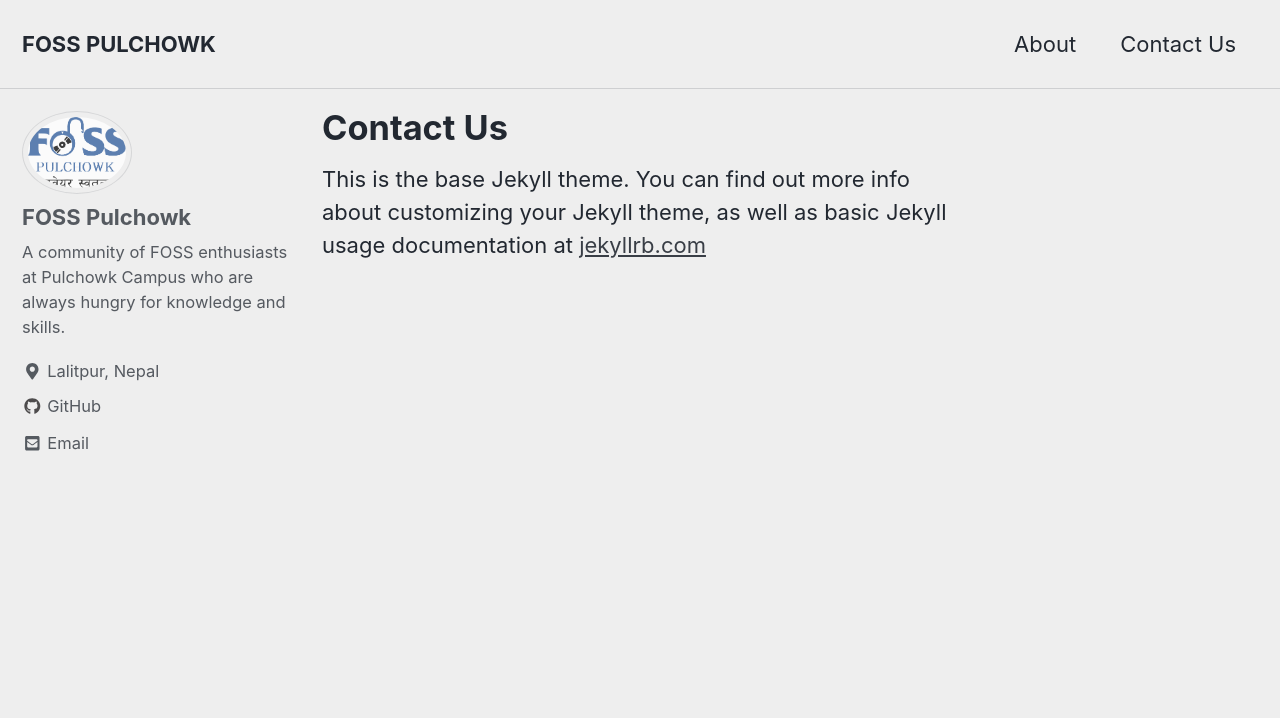
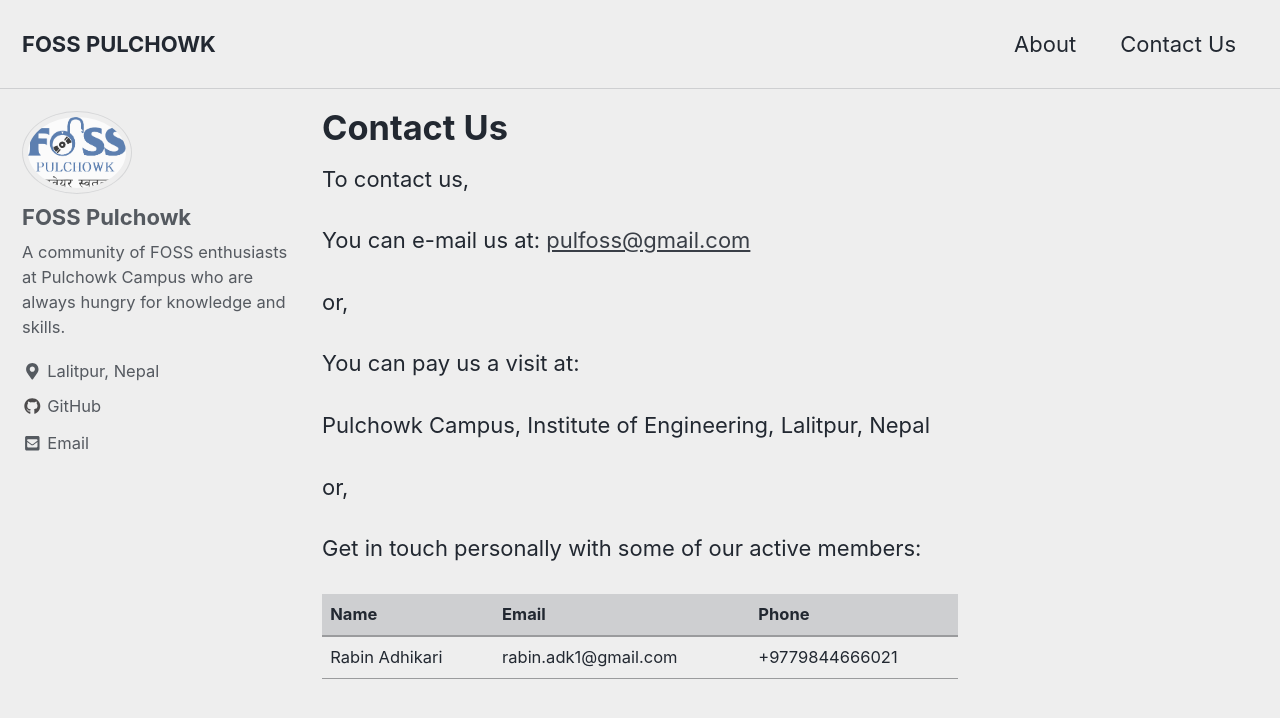
Before and after one commit to FOSS-Pulchowk/foss-pulchowk.github.io, a Jekyll site: the page built from _pages/contact-us.md, in a window 1280 px wide and 900 px high. Shown: the top 718 px of the window. Built offline with Jekyll 4.4.1, drawn with Linux system fonts in a browser that asks for light colours; cached includes are drawn as plain includes; nearby versions of some CDN libraries.

Commit message:
Updated Contacts Page

```diff
--- a/_pages/contact-us.md
+++ b/_pages/contact-us.md
@@ -4,4 +4,22 @@
 permalink: /contact-us/
 ---
 
-This is the base Jekyll theme. You can find out more info about customizing your Jekyll theme, as well as basic Jekyll usage documentation at [jekyllrb.com](https://jekyllrb.com/)
+To contact us,
+
+You can e-mail us at: <pulfoss@gmail.com>
+
+or,
+
+You can pay us a visit at:
+
+Pulchowk Campus,
+Institute of Engineering,
+Lalitpur, Nepal
+
+or,
+
+Get in touch personally with some of our active members:
+
+| Name           | Email                                    | Phone             |
+| -------------- | ---------------------------------------- | ----------------- |
+| Rabin Adhikari | rabin.adk1@gmail.com                     | +9779844666021    |
```
